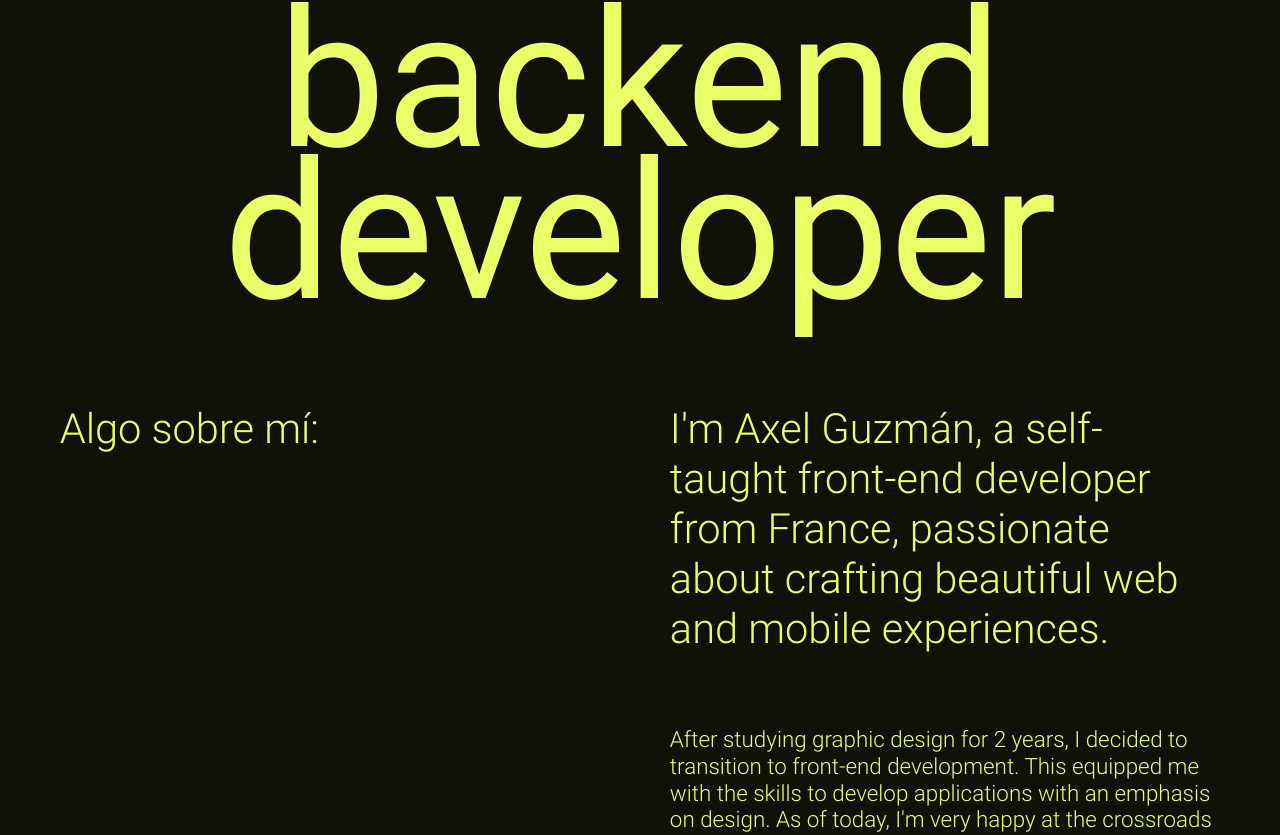
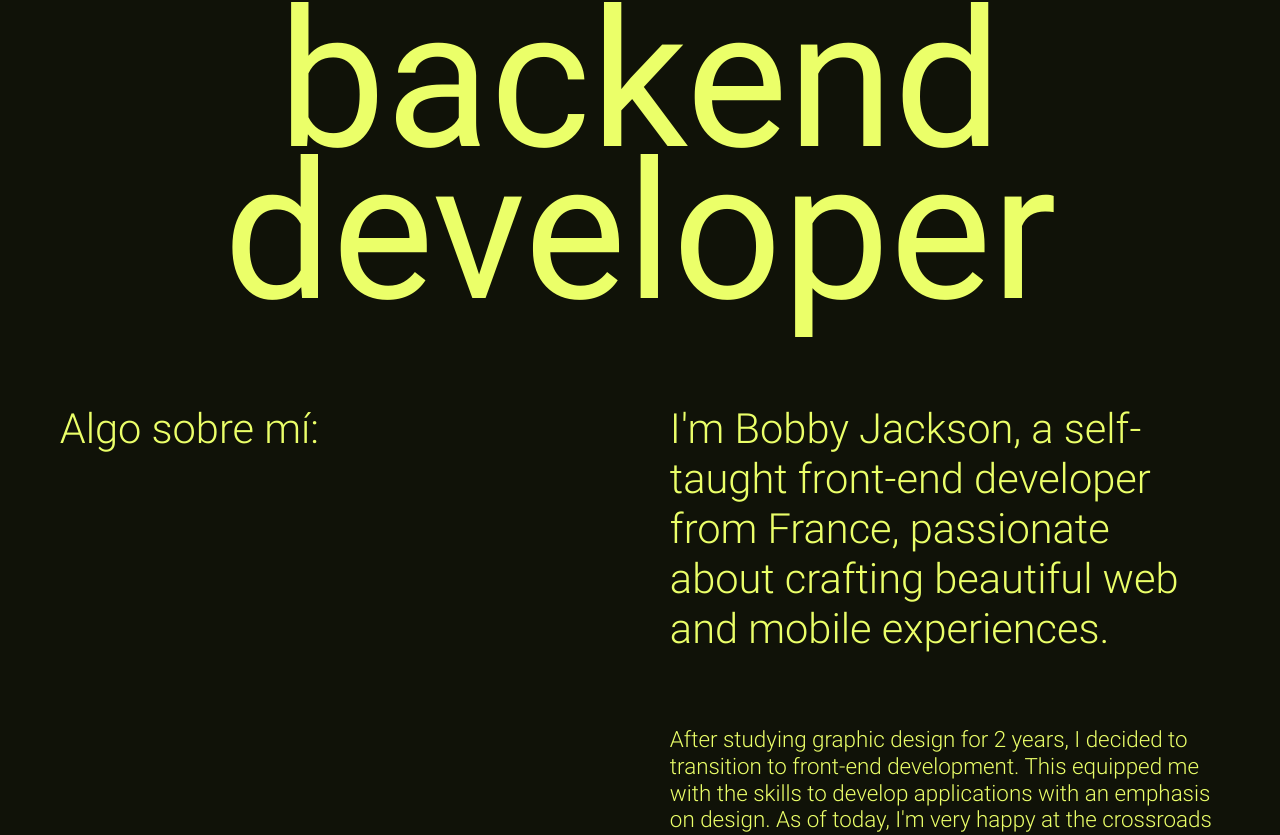
Before and after one commit to axlbg/axelguzman, an Angular app: page / in a window 1280 px wide. Shown: the part 340-1175 px from the top of the page. Built offline with nearby package versions, Linux system fonts and the light colour scheme.

Commit message:
Update about.component.html

```diff
--- a/src/app/components/about/about.component.html
+++ b/src/app/components/about/about.component.html
@@ -2,8 +2,8 @@
   <div class="container"><h3>Algo sobre mí:</h3></div>
   <div class="container">
     <h3>
-      I'm Axel Guzmán, a self-taught front-end developer from France, passionate
-      about crafting beautiful web and mobile experiences.
+      I'm Bobby Jackson, a self-taught front-end developer from France,
+      passionate about crafting beautiful web and mobile experiences.
     </h3>
     <h4>
       After studying graphic design for 2 years, I decided to transition to
```
